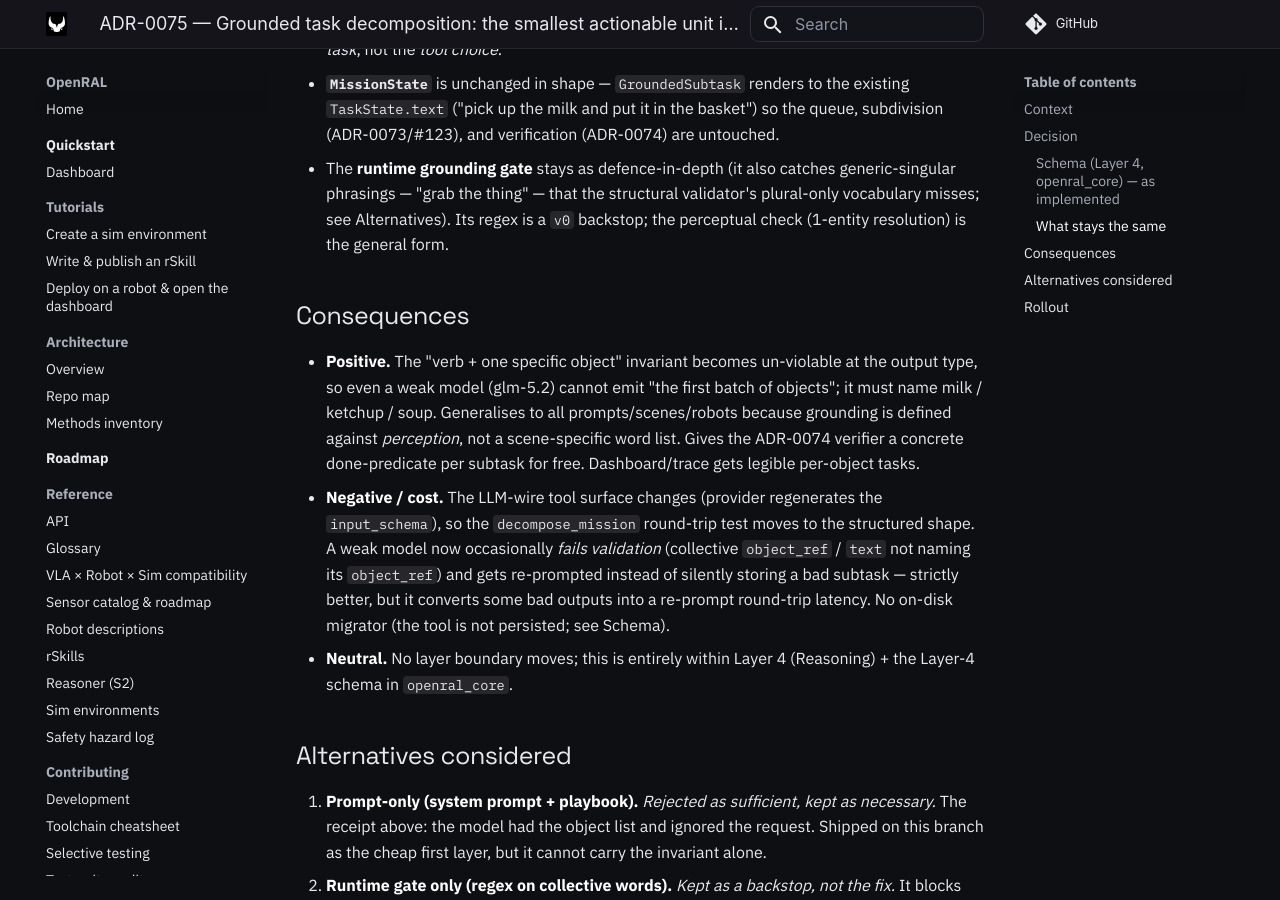
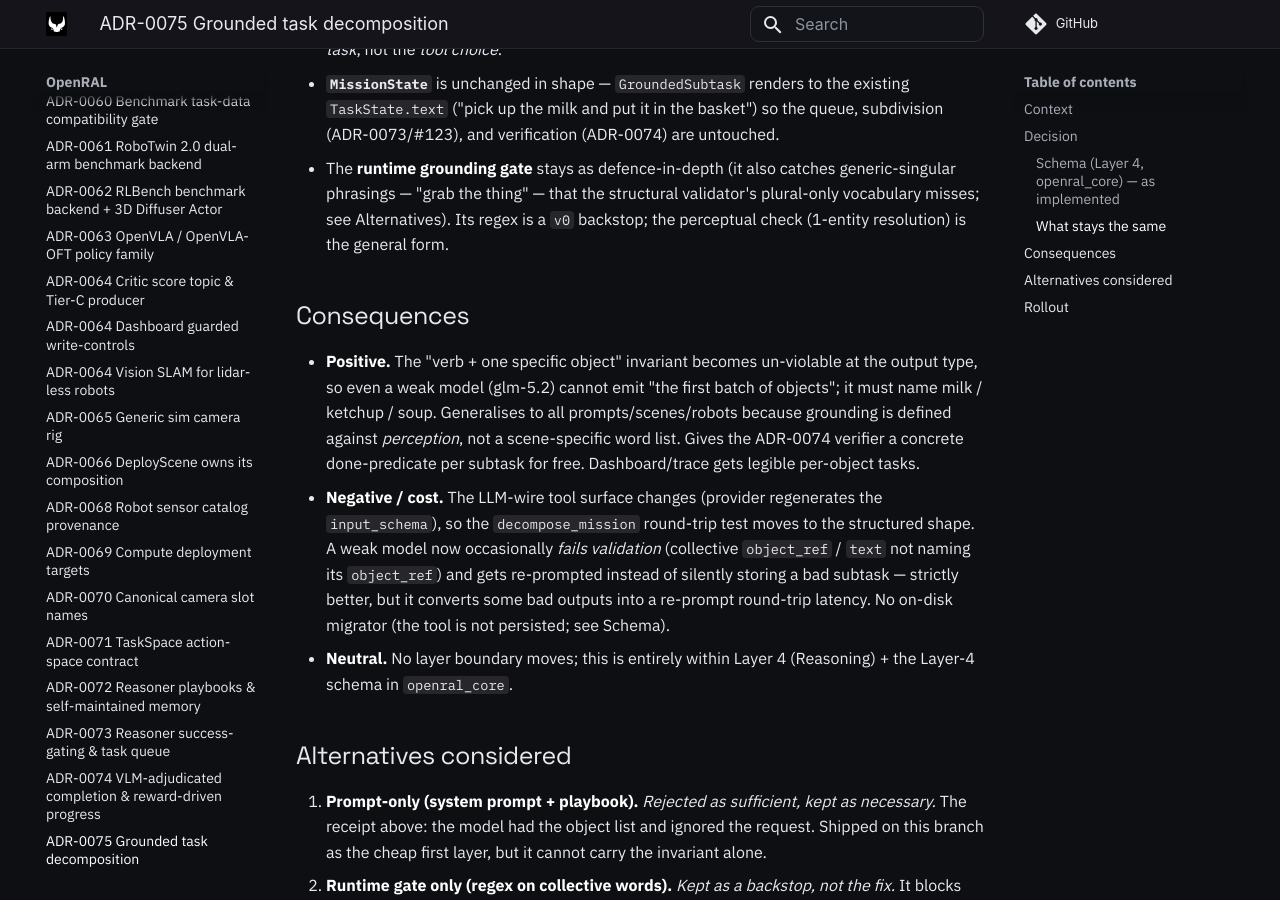
Before and after one commit to OpenRAL/openral, an MkDocs documentation site: the page built from docs/adr/0075-grounded-decomposition-contract.md, in a window 1280 px wide and 900 px high, scrolled down 3341 px. Built offline with MkDocs 1.6.1 and Material for MkDocs 9.7.7, drawn with Linux system fonts in a browser that asks for light colours; comment, search, counter and statistics services are not loaded.

Commit message:
fix(docs): add ADRs 0057–0075 to mkdocs nav + fix ADR-0075 cross-links
mkdocs --strict aborted on two broken cross-links in ADR-0075 (guessed
filenames: ADR-0022 is 0022-rskill-action-vocabulary.md, ADR-0026 is
0026-rskill-structured-goal-parameters.md). Fix both, and register the 16
ADRs (0057, 0060–0075) that were missing from the docs nav. Local
`mkdocs build --strict` now exits 0.

Co-Authored-By: Claude Opus 4.8 (1M context) <noreply@anthropic.com>
Claude-Session: https://claude.ai/code/session_01RUx6EgVxVRaH8oHRhrLLYe
Signed-off-by: Adrian Llopart <adrianllopart@gmail.com>

```diff
--- a/docs/adr/0075-grounded-decomposition-contract.md
+++ b/docs/adr/0075-grounded-decomposition-contract.md
@@ -16,11 +16,11 @@
   - [ADR-0074](0074-vlm-adjudicated-completion-and-reward-driven-progress.md) — the
     completion-gate ladder. Grounded subtasks give the verifier a concrete object
     to check ("is the milk in the basket?") instead of an unverifiable set.
-  - [ADR-0022](0022-reasoner-tool-palette-per-skill.md) — the per-skill tool
+  - [ADR-0022](0022-rskill-action-vocabulary.md) — the per-skill tool
     palette (`RSkillToolEntry`: description + actions + objects + scenes). This ADR
     does **not** change how a skill is *selected*; it changes how the *task* the
     skill is dispatched on is grounded.
-  - [ADR-0026](0026-per-skill-goal-params-schema.md) — `goal_params_schema`, the
+  - [ADR-0026](0026-rskill-structured-goal-parameters.md) — `goal_params_schema`, the
     per-skill structured-params surface. Distinct from this ADR (see Alternatives):
     that schema describes a skill's *inputs*; this ADR describes the *task's
     object reference*.
--- a/mkdocs.yml
+++ b/mkdocs.yml
@@ -165,5 +165,21 @@ nav:
     - ADR-0058 Standardized description assets: adr/0058-standardized-description-assets.md
     - ADR-0059 Foxglove live-scene visualization: adr/0059-foxglove-live-scene-visualization.md
     - ADR-0065 cuMotion CUDA-accelerated MoveIt planning: adr/0065-cumotion-cuda-moveit-planning.md
+    - ADR-0057 reward-model rSkills (parallel monitors): adr/0057-robometer-reward-rskill.md
+    - ADR-0060 Benchmark task-data compatibility gate: adr/0060-benchmark-task-data-compatibility-gate.md
+    - ADR-0061 RoboTwin 2.0 dual-arm benchmark backend: adr/0061-robotwin-dual-arm-benchmark-backend.md
+    - ADR-0062 RLBench benchmark backend + 3D Diffuser Actor: adr/0062-rlbench-benchmark-backend.md
+    - ADR-0063 OpenVLA / OpenVLA-OFT policy family: adr/0063-openvla-oft-policy-family.md
+    - ADR-0064 Critic score topic & Tier-C producer: adr/0064-critic-score-topic-and-tier-c-producer.md
+    - ADR-0064 Dashboard guarded write-controls: adr/0064-dashboard-write-controls.md
+    - ADR-0064 Vision SLAM for lidar-less robots: adr/0064-vision-slam-lidarless-cuvslam-nvblox-monodepth.md
+    - ADR-0065 Generic sim camera rig: adr/0065-generic-sim-camera-rig.md
+    - ADR-0066 DeployScene owns its composition: adr/0066-deploy-scene-owns-composition.md
+    - ADR-0068 Robot sensor catalog provenance: adr/0068-robot-sensor-catalog-provenance.md
+    - ADR-0069 Compute deployment targets: adr/0069-compute-deployment-targets.md
+    - ADR-0070 Canonical camera slot names: adr/0070-canonical-camera-slot-names.md
+    - ADR-0071 TaskSpace action-space contract: adr/0071-task-space-contract.md
     - ADR-0072 Reasoner playbooks & self-maintained memory: adr/0072-reasoner-playbooks-and-self-maintained-memory.md
     - ADR-0073 Reasoner success-gating & task queue: adr/0073-reasoner-success-gating-and-task-queue.md
+    - ADR-0074 VLM-adjudicated completion & reward-driven progress: adr/0074-vlm-adjudicated-completion-and-reward-driven-progress.md
+    - ADR-0075 Grounded task decomposition: adr/0075-grounded-decomposition-contract.md
```
